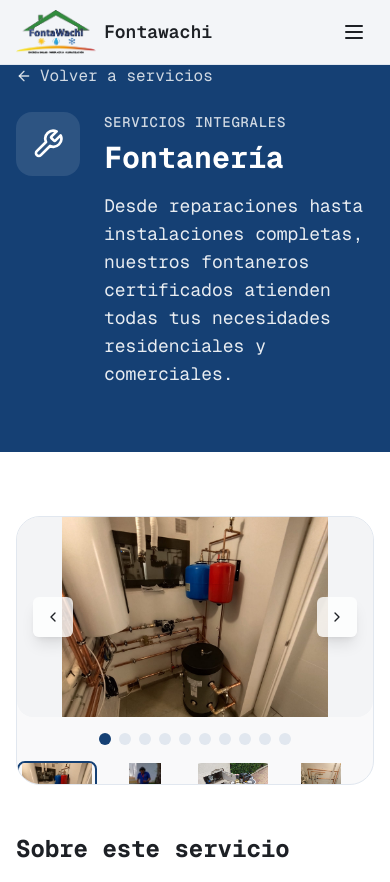
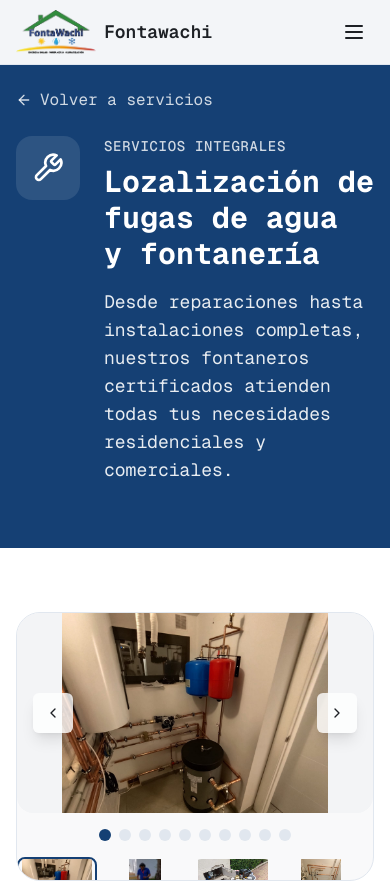
Before and after one commit to AlejandroBermudez90s/fontawachi, a Next.js app: page /servicios/fontaneria in a window 390 px wide. Shown: the top 882 px of the page. Built offline with nearby package versions, Linux system fonts and the light colour scheme.

Commit message:
retoques

```diff
--- a/app/servicios/fontaneria/page.js
+++ b/app/servicios/fontaneria/page.js
@@ -4,12 +4,12 @@ import { Header } from "@/components/header"
 import { Footer } from "@/components/footer"
 
 export const metadata = {
-  title: "Fontanería | Fontawachi Instalaciones",
-  description: "Servicios de fontanería en Mazarrón. Reparación de fugas, instalación de baños, reforma de tuberías y urgencias 24 horas.",
+  title: "Localización de fugas de agua y fontanería | Fontawachi Instalaciones",
+  description: "Servicios de fontanería en Mazarrón. Localización y reparación de fugas de agua, instalación de baños, reforma de tuberías y urgencias 24 horas.",
 }
 
 const serviceData = {
-  title: "Fontanería",
+  title: "Lozalización de fugas de agua y fontanería",
   subtitle: "Servicios integrales",
   description: "Desde reparaciones hasta instalaciones completas, nuestros fontaneros certificados atienden todas tus necesidades residenciales y comerciales.",
   longDescription: "El servicio de fontanería es fundamental para el funcionamiento de cualquier vivienda o negocio. En Fontawachi Instalaciones contamos con un equipo de fontaneros profesionales con amplia experiencia en todo tipo de trabajos: desde una simple reparación de grifo hasta la instalación completa de un cuarto de baño. Ofrecemos servicio de urgencias para averías que no pueden esperar, como fugas de agua o atascos. Nuestro compromiso es resolver tu problema de forma rápida, limpia y con garantía.",
--- a/components/service-detail.js
+++ b/components/service-detail.js
@@ -39,7 +39,7 @@ export function ServiceDetail({
         <div className="max-w-7xl mx-auto px-4 sm:px-6 lg:px-8">
           <Link
             href="/#servicios"
-            className="inline-flex items-center gap-2 text-primary-foreground/80 hover:text-primary-foreground mb-6 transition-colors"
+            className="inline-flex items-center gap-2 text-primary-foreground/80 hover:text-primary-foreground mb-6 mt-6 lg:mt-0 transition-colors"
           >
             <ArrowLeft className="w-4 h-4" />
             Volver a servicios
```
